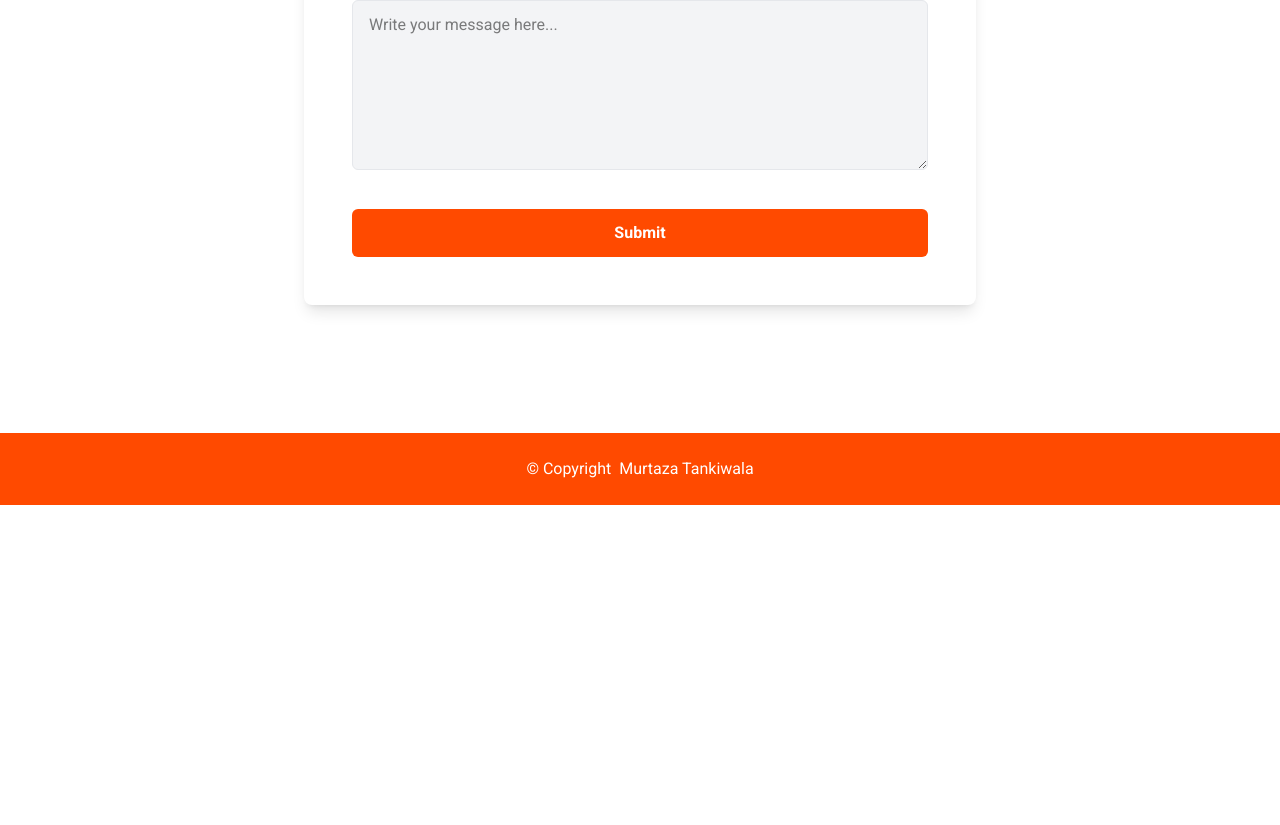
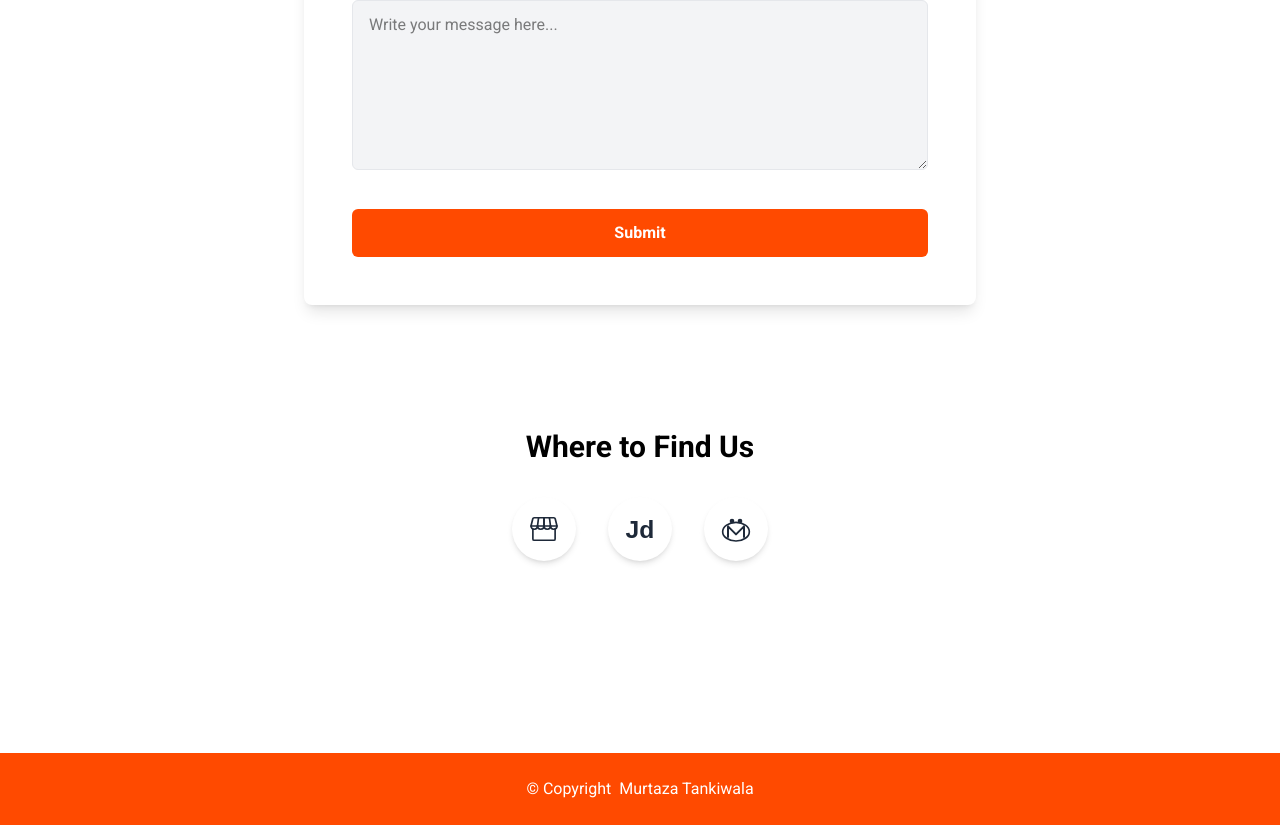
Before and after one commit to murtazatankiwala456/newnajmifabricationaluminiumandsteelrack, a React (Vite) app in the folder frontend/: page / in a window 1280 px wide. Shown: the part 512-1337 px from the top of the page. Before the commit the page ends 1017 px from the top, so only its background shows below. Built offline with nearby package versions, Linux system fonts and the light colour scheme.

Commit message:
Made section for social media links in ContactUs Component.Remove updater function from formData state as we are not using previous formdata and also we only use on state in contact form for now so,we doesn't face problem of state batching also

```diff
--- a/frontend/src/components/Pages/Contact-Us/ContactUs/ContactUs.jsx
+++ b/frontend/src/components/Pages/Contact-Us/ContactUs/ContactUs.jsx
@@ -10,7 +10,7 @@ const ContactUs = () => {
 
   const handleChange = (e) => {
     const { name, value } = e.target;
-    setFormData((prevFormData) => ({ ...prevFormData, [name]: value }));
+    setFormData({ ...formData, [name]: value });
   };
   const handleSubmit = (e) => {
     e.preventDefault();
@@ -150,6 +150,130 @@ const ContactUs = () => {
           </form>
         </div>
       </section>
+      <section className="mt-15 md:py-16" aria-labelledby="find-us">
+        <h2
+          className="text-3xl font-bold text-black mb-8 text-center"
+          id="find-us"
+        >
+          Where to Find Us
+        </h2>
+        <div className="flex flex-col md:flex-row justify-center items-center space-y-6 md:space-y-0 md:space-x-8">
+          <a
+            id="google-business-link"
+            className="inline-flex items-center justify-center bg-white text-gray-800 font-semibold p-4 rounded-full shadow-md hover:shadow-lg hover:bg-gray-50 transition duration-300"
+            href="https://share.google/0JFnjBo7Ax6NqzAp1"
+            target="_blank"
+            role="social-link"
+            aria-label="Link to Google Business"
+          >
+            <svg
+              xmlns="http://www.w3.org/2000/svg"
+              width="32"
+              height="32"
+              viewBox="0 0 48 48"
+              fill="none"
+              stroke="currentColor"
+              strokeWidth="2.5"
+              strokeLinecap="round"
+              strokeLinejoin="round"
+            >
+              <polygon points="14.25 19.557 24 19.557 24 7.094 15.858 7.094 14.25 19.557" />
+              <path d="M15.8582,7.0938H9.1424A2,2,0,0,0,7.2006,8.6145L4.5,19.5573h9.75" />
+              <path d="M24,19.5573a4.875,4.875,0,0,1-9.75,0" />
+              <path d="M14.25,19.5573a4.875,4.875,0,0,1-9.75,0" />
+              <polygon points="33.75 19.557 24 19.557 24 7.094 32.142 7.094 33.75 19.557" />
+              <path d="M32.1418,7.0938h6.7158a2,2,0,0,1,1.9418,1.5207L43.5,19.5573H33.75" />
+              <path d="M24,19.5573a4.875,4.875,0,0,0,9.75,0" />
+              <path d="M33.75,19.5573a4.875,4.875,0,0,0,9.75,0" />
+              <path d="M7.3252,23.9768V38.9062a2,2,0,0,0,2,2h29.35a2,2,0,0,0,2-2V23.978" />
+            </svg>
+          </a>
+          <a
+            id="just-dial-link"
+            className="inline-flex items-center justify-center bg-white text-gray-800 font-semibold p-4 rounded-full shadow-md hover:shadow-lg hover:bg-gray-50 transition duration-300"
+            href="https://www.justdial.com/Indore/New-Najmi-Fabrication-Aluminium-and-Steel-Rack-Nagar-Nigam-Market-Jawahar-Road/0731PX731-X731-130502232449-J1H5_BZDET?auto=1&trkid=2937266873&term=Najmi%20Fabrication%20fa"
+            target="_blank"
+            role="social-link"
+            aria-label="Link to Just Dial"
+          >
+            <svg
+              xmlns="http://www.w3.org/2000/svg"
+              width="32"
+              height="32"
+              viewBox="0 0 48 48"
+              fill="none"
+              stroke="currentColor"
+              strokeWidth="2.5"
+              strokeLinecap="round"
+              strokeLinejoin="round"
+            >
+              <text
+                x="24"
+                y="28"
+                font-family="Arial, Helvetica, sans-serif"
+                font-size="37"
+                font-weight="bold"
+                fill="currentColor"
+                text-anchor="middle"
+                dominant-baseline="middle"
+                stroke="none"
+              >
+                Jd
+              </text>
+            </svg>
+          </a>
+          <a
+            id="indiamart-link"
+            className="inline-flex items-center justify-center bg-white text-gray-800 font-semibold p-4 rounded-full shadow-md hover:shadow-lg hover:bg-gray-50 transition duration-300"
+            href="https://www.indiamart.com/najmi-fabrication-steel/aboutus.html?srsltid=AfmBOooapQQKOjy8NHJfFvdWh9I3ZC8jlXh_vrFVNjQcZOXe70bhEEen"
+            target="_blank"
+            role="social-link"
+            aria-label="Link to India Mart"
+          >
+            <svg
+              xmlns="http://www.w3.org/2000/svg"
+              width="32"
+              height="32"
+              viewBox="0 0 48 48"
+              fill="none"
+              stroke="currentColor"
+              strokeWidth="2"
+              strokeLinecap="round"
+              strokeLinejoin="round"
+            >
+              <circle
+                cx="18"
+                cy="12"
+                r="3.5"
+                fill="currentColor"
+                stroke="none"
+              />
+              <circle
+                cx="30"
+                cy="12"
+                r="3.5"
+                fill="currentColor"
+                stroke="none"
+              />
+
+              <ellipse
+                cx="24"
+                cy="28"
+                rx="20"
+                ry="14"
+                fill="none"
+                stroke="currentColor"
+                strokeWidth="2.5"
+              />
+
+              <path
+                d="M12 20 L12 36 M12 20 L24 32 M36 20 L24 32 M36 20 L36 36"
+                strokeWidth="3"
+              />
+            </svg>
+          </a>
+        </div>
+      </section>
     </div>
   );
 };
```
